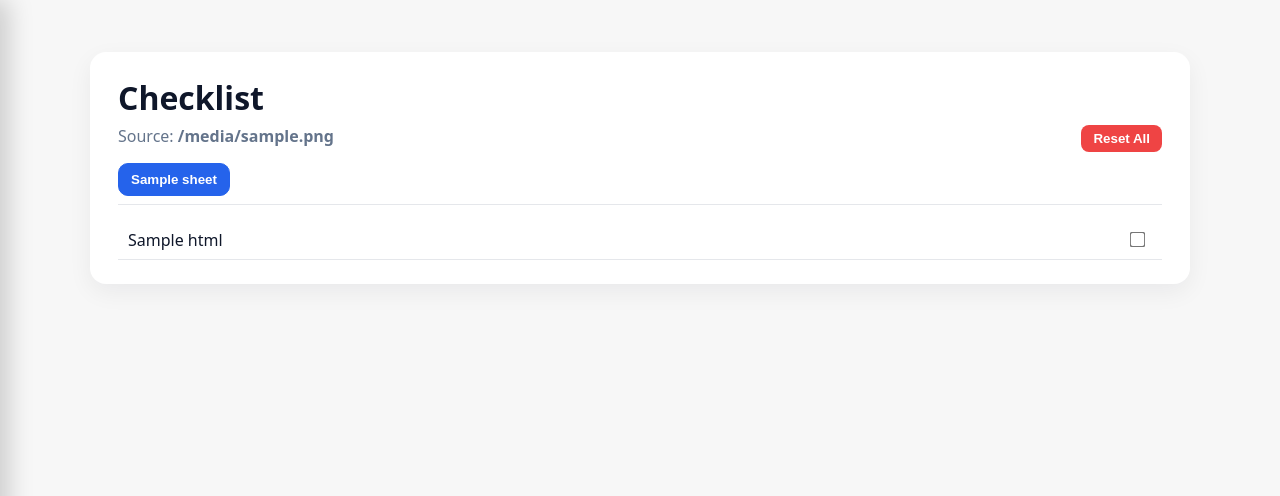
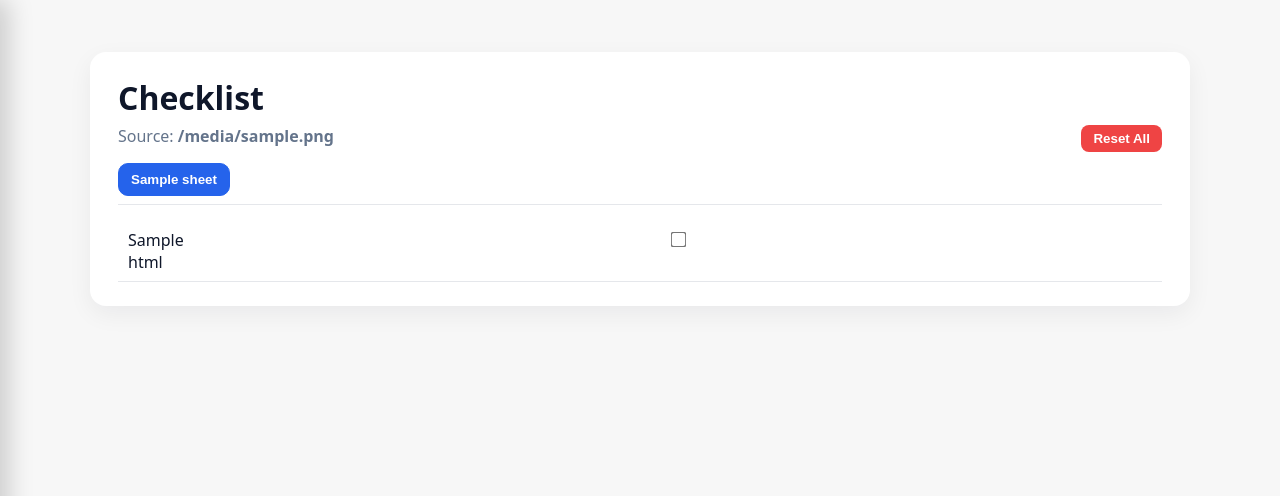
Before and after one commit to SiniS17/Checklist, a Flask app: template templates/index.html in a window 1280 px wide. Shown: the top 496 px of the page. Run offline with Flask 3, Linux system fonts and the light colour scheme; the template is opened without the code that fills it: most values are stand-ins (such as "Sample title", 1, 10 or a date in 2020).

Commit message:
Update styles.css
changing to fit the content of position

```diff
--- a/static/styles.css
+++ b/static/styles.css
@@ -66,7 +66,7 @@ h1 { margin: 0 0 6px; }
 table.grid {
   width: 100%;
   border-collapse: collapse;
-  table-layout: fixed;
+  table-layout: auto;
 }
 table.grid td {
   padding: 8px 10px;
@@ -75,8 +75,16 @@ table.grid td {
   word-wrap: break-word;
   overflow-wrap: break-word;
 }
-/* Content cell takes remaining space */
-table.grid td:not(:last-child) {
+/* Position column (first column) - fit content with constraints */
+table.grid td:first-child {
+  width: 1%;
+  white-space: nowrap;
+  max-width: 200px;
+  overflow-wrap: break-word;
+  white-space: normal;
+}
+/* Action column (middle) takes remaining space */
+table.grid td:nth-child(2) {
   width: auto;
 }
 /* Checkbox column fixed width, always visible */
```
